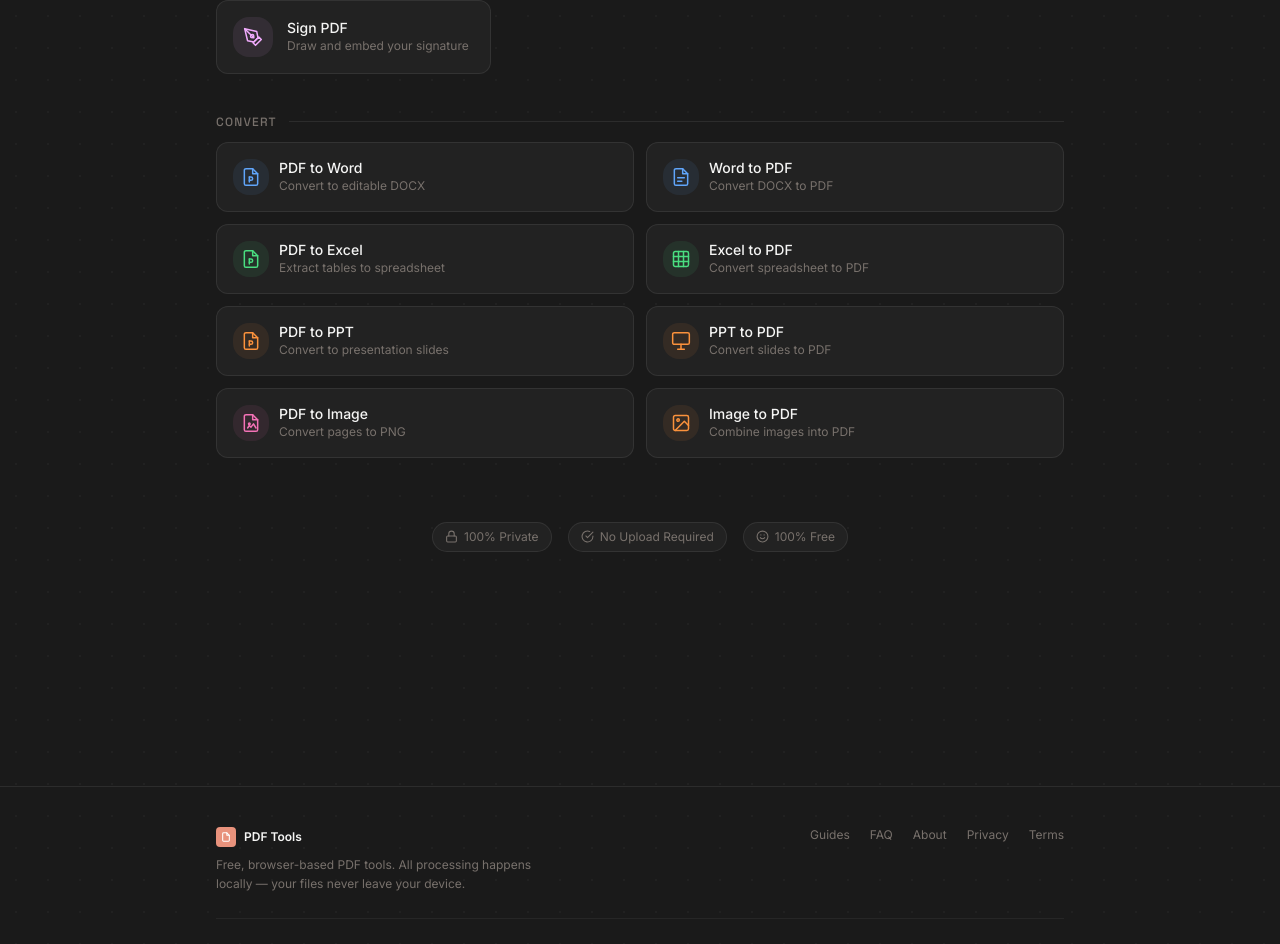
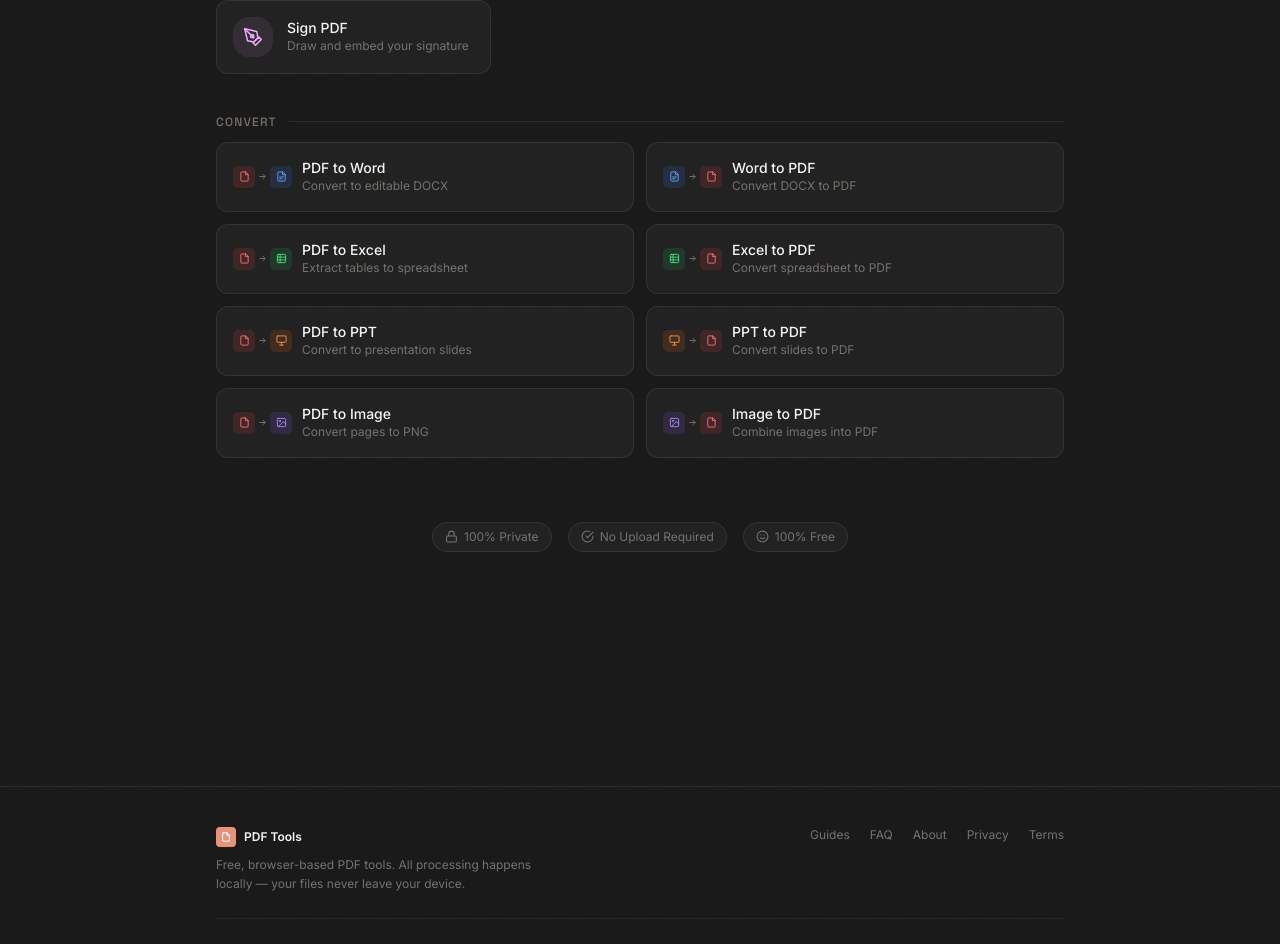
Before and after one commit to sammrafferty/free-pdf-editor, a Next.js app: page / in a window 1280 px wide. Shown: the part 960-1904 px from the top of the page. Built offline with nearby package versions, Linux system fonts and the light colour scheme; no server answers.

Commit message:
Convert cards: dual format icons with arrows
Co-Authored-By: Claude Opus 4.6 (1M context) <noreply@anthropic.com>

```diff
--- a/app/components/ToolSelector.tsx
+++ b/app/components/ToolSelector.tsx
@@ -170,27 +170,111 @@ const signTools: ToolDef[] = [
   { id: "sign", label: "Sign PDF", desc: "Draw and embed your signature", color: "#f0abfc", icon: signIcon },
 ];
 
+/* ── Format mini-icons for convert cards ──────────────── */
+
+type FormatType = "pdf" | "word" | "excel" | "ppt" | "image";
+
+const formatStyles: Record<FormatType, { bg: string; color: string }> = {
+  pdf:   { bg: "rgba(239,68,68,0.15)", color: "#f87171" },
+  word:  { bg: "rgba(59,130,246,0.15)", color: "#60a5fa" },
+  excel: { bg: "rgba(34,197,94,0.15)", color: "#4ade80" },
+  ppt:   { bg: "rgba(249,115,22,0.15)", color: "#fb923c" },
+  image: { bg: "rgba(139,92,246,0.15)", color: "#a78bfa" },
+};
+
+const miniIcon = (children: React.ReactNode) => (
+  <svg width="11" height="11" viewBox="0 0 24 24" fill="none" stroke="currentColor" strokeWidth="2" strokeLinecap="round" strokeLinejoin="round">
+    {children}
+  </svg>
+);
+
+const formatIcons: Record<FormatType, React.ReactNode> = {
+  pdf: miniIcon(<>
+    <path d="M14 2H6a2 2 0 0 0-2 2v16a2 2 0 0 0 2 2h12a2 2 0 0 0 2-2V8z"/>
+    <polyline points="14 2 14 8 20 8"/>
+  </>),
+  word: miniIcon(<>
+    <path d="M14 2H6a2 2 0 0 0-2 2v16a2 2 0 0 0 2 2h12a2 2 0 0 0 2-2V8z"/>
+    <polyline points="14 2 14 8 20 8"/>
+    <line x1="8" y1="13" x2="16" y2="13"/>
+    <line x1="8" y1="17" x2="13" y2="17"/>
+  </>),
+  excel: miniIcon(<>
+    <rect x="3" y="3" width="18" height="18" rx="2"/>
+    <line x1="3" y1="9" x2="21" y2="9"/>
+    <line x1="3" y1="15" x2="21" y2="15"/>
+    <line x1="9" y1="3" x2="9" y2="21"/>
+  </>),
+  ppt: miniIcon(<>
+    <rect x="2" y="2" width="20" height="14" rx="2"/>
+    <line x1="12" y1="16" x2="12" y2="22"/>
+    <line x1="8" y1="22" x2="16" y2="22"/>
+  </>),
+  image: miniIcon(<>
+    <rect x="3" y="3" width="18" height="18" rx="2"/>
+    <circle cx="8.5" cy="8.5" r="1.5"/>
+    <polyline points="21 15 16 10 5 21"/>
+  </>),
+};
+
+const arrowIcon = (
+  <svg width="9" height="9" viewBox="0 0 24 24" fill="none" stroke="currentColor" strokeWidth="2.5" strokeLinecap="round" strokeLinejoin="round">
+    <path d="M5 12h14M13 6l6 6-6 6"/>
+  </svg>
+);
+
+function FormatDualIcon({ from, to }: { from: FormatType; to: FormatType }) {
+  return (
+    <div style={{ display: "flex", alignItems: "center", gap: 3 }}>
+      <div style={{
+        width: 22, height: 22, borderRadius: 5, display: "flex", alignItems: "center", justifyContent: "center",
+        backgroundColor: formatStyles[from].bg, color: formatStyles[from].color,
+      }}>
+        {formatIcons[from]}
+      </div>
+      <div style={{ display: "flex", alignItems: "center", color: "var(--text-muted)" }}>
+        {arrowIcon}
+      </div>
+      <div style={{
+        width: 22, height: 22, borderRadius: 5, display: "flex", alignItems: "center", justifyContent: "center",
+        backgroundColor: formatStyles[to].bg, color: formatStyles[to].color,
+      }}>
+        {formatIcons[to]}
+      </div>
+    </div>
+  );
+}
+
+interface ConvertToolDef {
+  id: ToolId;
+  label: string;
+  desc: string;
+  color: string;
+  from: FormatType;
+  to: FormatType;
+}
+
 interface ConvertPair {
-  a: ToolDef;
-  b: ToolDef;
+  a: ConvertToolDef;
+  b: ConvertToolDef;
 }
 
 const convertPairs: ConvertPair[] = [
   {
-    a: { id: "pdftodocx", label: "PDF to Word", desc: "Convert to editable DOCX", color: "#60a5fa", icon: pdfIcon },
-    b: { id: "docxtopdf", label: "Word to PDF", desc: "Convert DOCX to PDF", color: "#60a5fa", icon: docIcon },
+    a: { id: "pdftodocx", label: "PDF to Word", desc: "Convert to editable DOCX", color: "#60a5fa", from: "pdf", to: "word" },
+    b: { id: "docxtopdf", label: "Word to PDF", desc: "Convert DOCX to PDF", color: "#60a5fa", from: "word", to: "pdf" },
   },
   {
-    a: { id: "pdftoexcel", label: "PDF to Excel", desc: "Extract tables to spreadsheet", color: "#4ade80", icon: pdfIcon },
-    b: { id: "exceltopdf", label: "Excel to PDF", desc: "Convert spreadsheet to PDF", color: "#4ade80", icon: excelIcon },
+    a: { id: "pdftoexcel", label: "PDF to Excel", desc: "Extract tables to spreadsheet", color: "#4ade80", from: "pdf", to: "excel" },
+    b: { id: "exceltopdf", label: "Excel to PDF", desc: "Convert spreadsheet to PDF", color: "#4ade80", from: "excel", to: "pdf" },
   },
   {
-    a: { id: "pdftopptx", label: "PDF to PPT", desc: "Convert to presentation slides", color: "#fb923c", icon: pdfIcon },
-    b: { id: "pptxtopdf", label: "PPT to PDF", desc: "Convert slides to PDF", color: "#fb923c", icon: slideIcon },
+    a: { id: "pdftopptx", label: "PDF to PPT", desc: "Convert to presentation slides", color: "#fb923c", from: "pdf", to: "ppt" },
+    b: { id: "pptxtopdf", label: "PPT to PDF", desc: "Convert slides to PDF", color: "#fb923c", from: "ppt", to: "pdf" },
   },
   {
-    a: { id: "pdftoimage", label: "PDF to Image", desc: "Convert pages to PNG", color: "#f472b6", icon: imageOutIcon },
-    b: { id: "imagetopdf", label: "Image to PDF", desc: "Combine images into PDF", color: "#fb923c", icon: imageInIcon },
+    a: { id: "pdftoimage", label: "PDF to Image", desc: "Convert pages to PNG", color: "#f472b6", from: "pdf", to: "image" },
+    b: { id: "imagetopdf", label: "Image to PDF", desc: "Combine images into PDF", color: "#fb923c", from: "image", to: "pdf" },
   },
 ];
 
@@ -272,11 +356,8 @@ function ConvertCard({ pair, index = 0 }: { pair: ConvertPair; index: number })
         href={`/${slugA}`}
         className="group flex items-center gap-2.5 p-3.5 sm:p-4 text-left w-full theme-card cursor-pointer"
       >
-        <div
-          className="w-8 h-8 sm:w-9 sm:h-9 flex items-center justify-center shrink-0 rounded-lg group-hover:scale-110 transition-transform duration-200"
-          style={{ backgroundColor: pair.a.color + "15", color: pair.a.color }}
-        >
-          {pair.a.icon}
+        <div className="shrink-0 group-hover:scale-110 transition-transform duration-200">
+          <FormatDualIcon from={pair.a.from} to={pair.a.to} />
         </div>
         <div className="min-w-0 flex-1">
           <div className="font-medium text-xs sm:text-sm leading-tight flex items-center gap-1.5" style={{ color: "var(--text-primary)" }}>
@@ -291,11 +372,8 @@ function ConvertCard({ pair, index = 0 }: { pair: ConvertPair; index: number })
         href={`/${slugB}`}
         className="group flex items-center gap-2.5 p-3.5 sm:p-4 text-left w-full theme-card cursor-pointer"
       >
-        <div
-          className="w-8 h-8 sm:w-9 sm:h-9 flex items-center justify-center shrink-0 rounded-lg group-hover:scale-110 transition-transform duration-200"
-          style={{ backgroundColor: pair.b.color + "15", color: pair.b.color }}
-        >
-          {pair.b.icon}
+        <div className="shrink-0 group-hover:scale-110 transition-transform duration-200">
+          <FormatDualIcon from={pair.b.from} to={pair.b.to} />
         </div>
         <div className="min-w-0 flex-1">
           <div className="font-medium text-xs sm:text-sm leading-tight flex items-center gap-1.5" style={{ color: "var(--text-primary)" }}>
```
